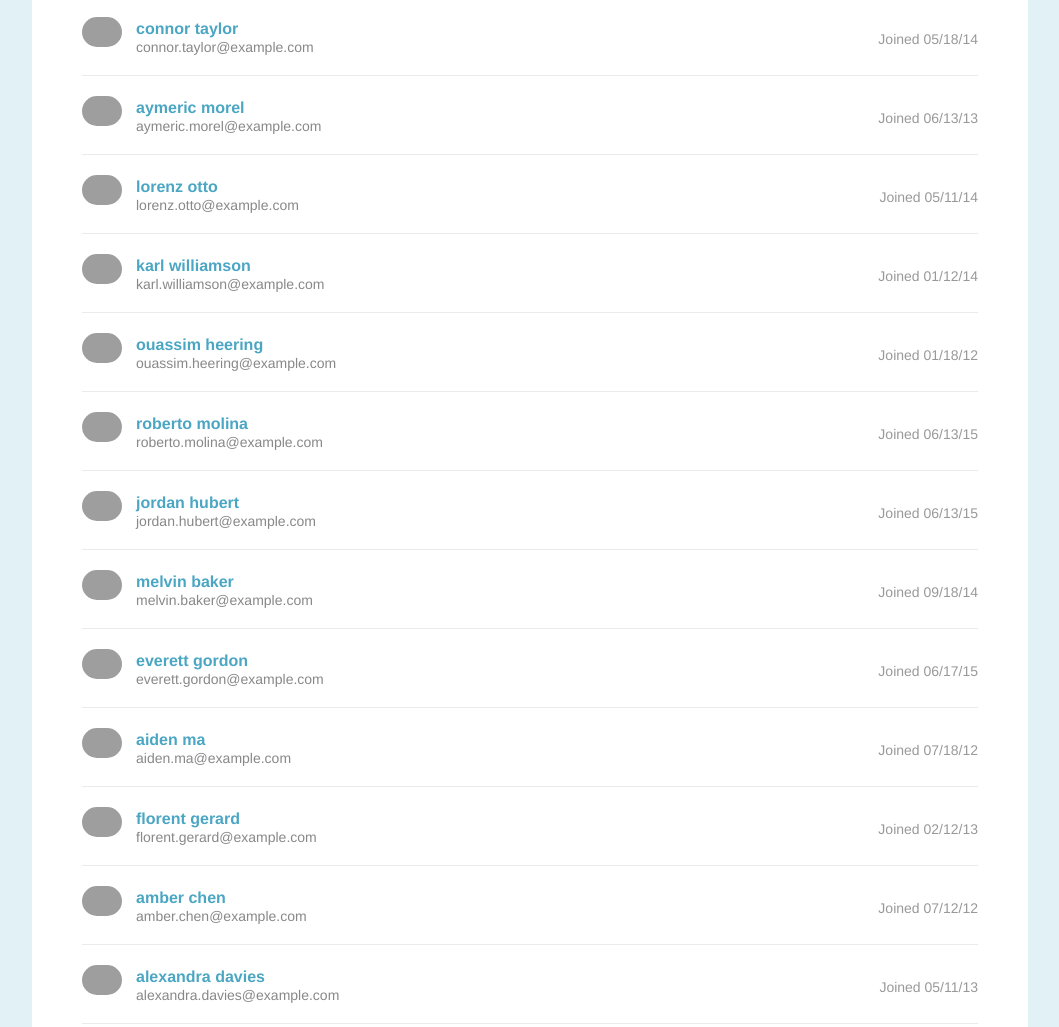
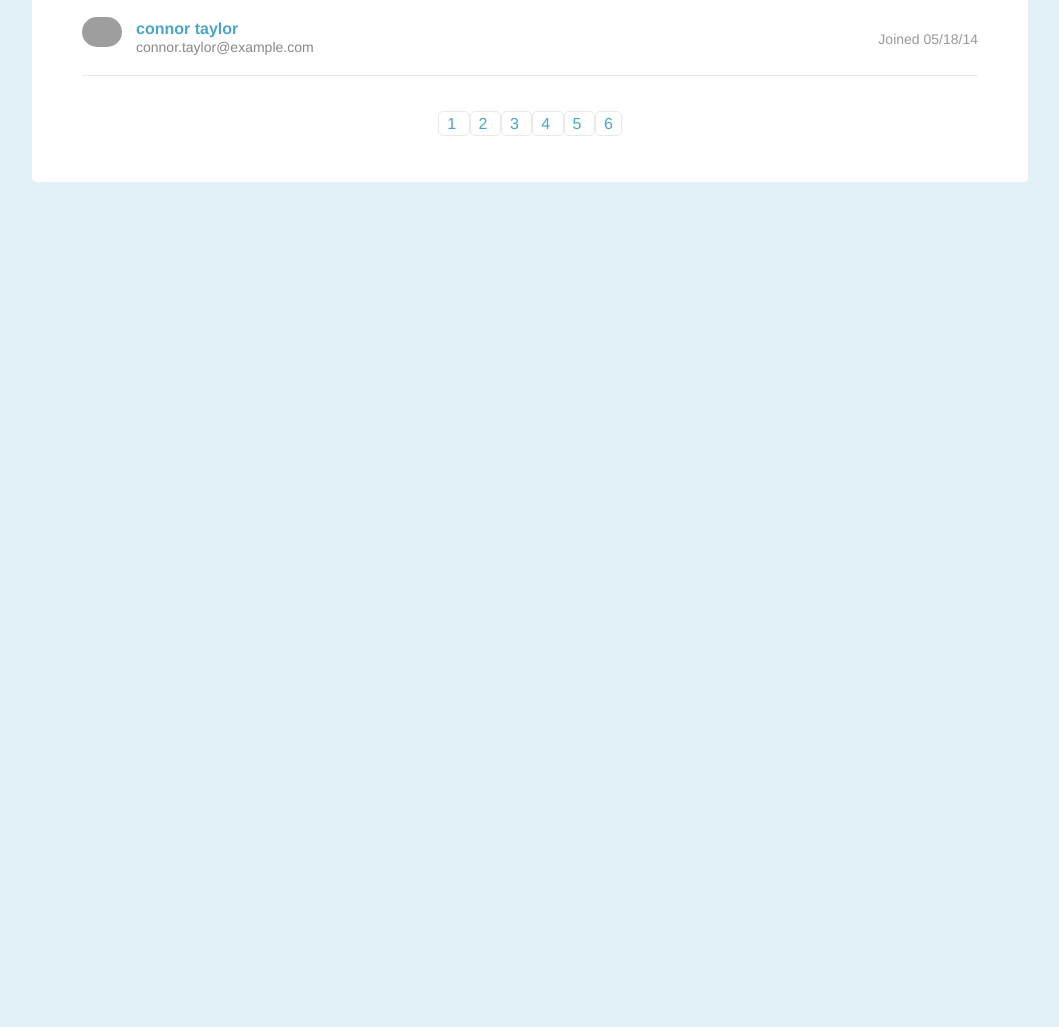
Before and after one commit to lleistad/Techdegree-Project-2, a plain HTML site: page index.html in a window 1280 px wide. Shown: the part 836-1863 px from the top of the page, without its empty margins (110-1169 px from the left). After the commit the page ends 1068 px from the top, so only its background shows below. Drawn offline with Linux system fonts and the light colour scheme; grey boxes are pictures that could not be loaded.

Commit message:
Added Updated index.html file

```diff
--- a/index.html
+++ b/index.html
@@ -559,6 +559,6 @@
       <!-- dynamically add pagination links here -->
 
     </div>
-    <script src=".../js/script.js"></script>
+    <script src="js/script.js"></script>
   </body>
 </html>
```
